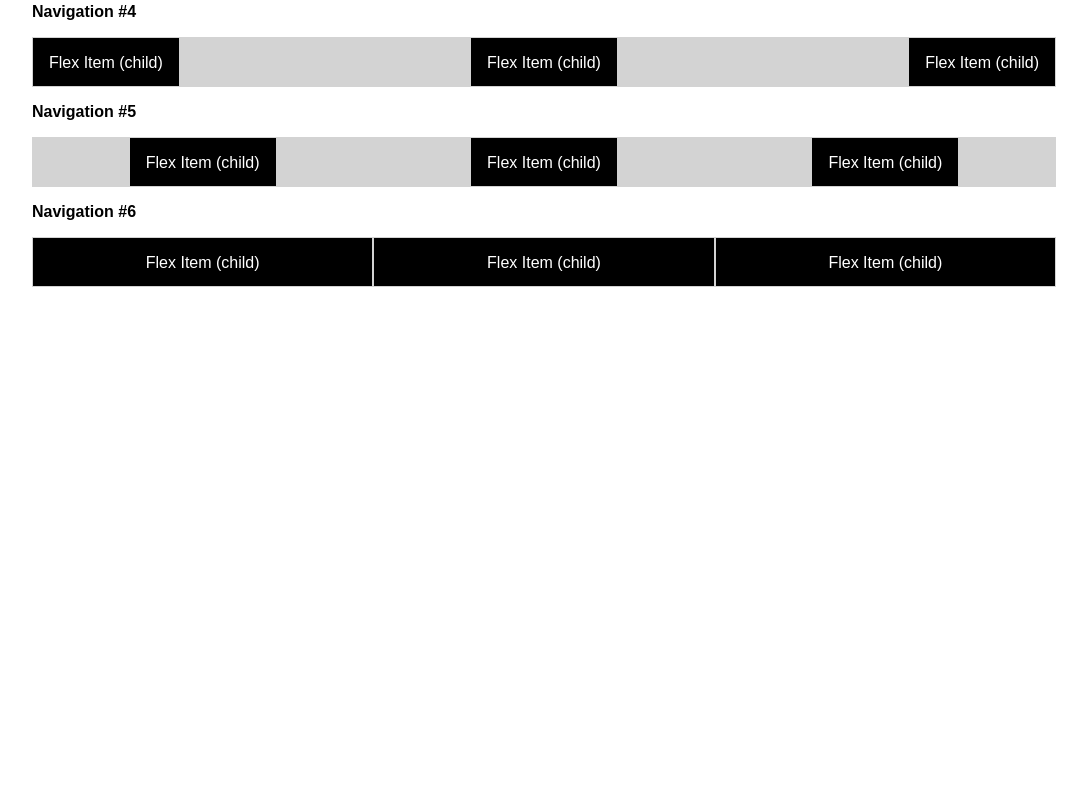
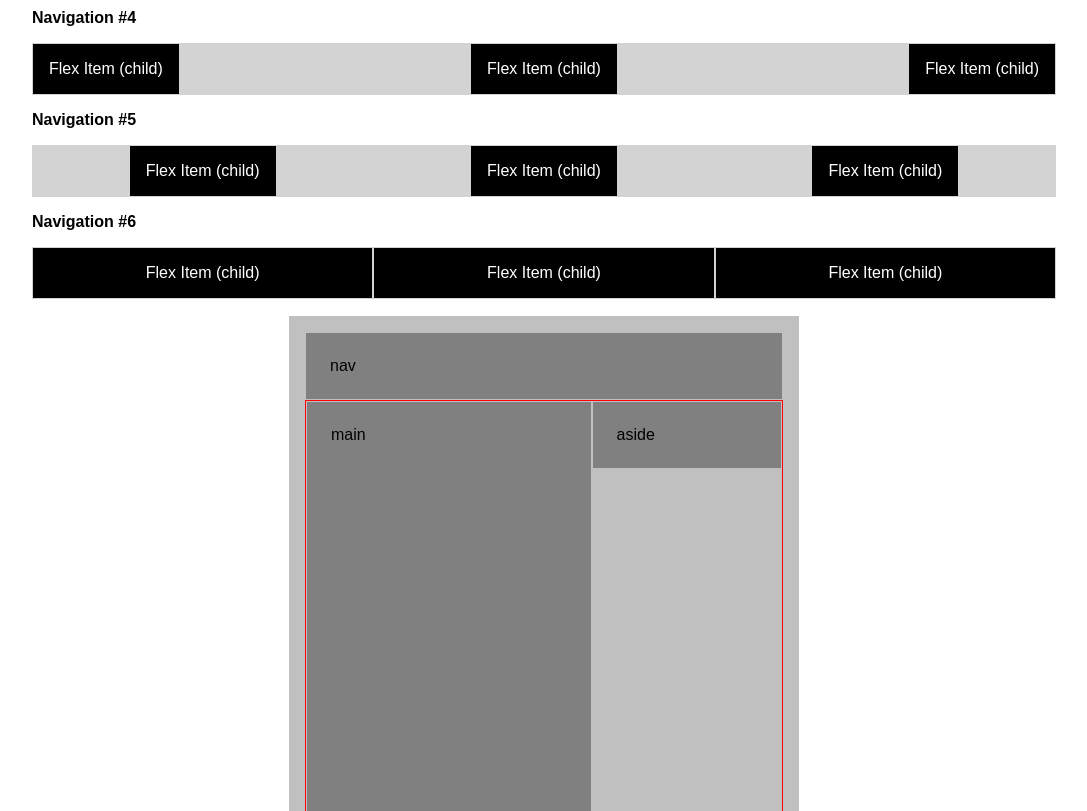
Before and after one commit to sbayart/nav_flex, a plain HTML site: page index.html in a window 1280 px wide. Shown: the part 329-1140 px from the top of the page, without its empty margins (96-1183 px from the left). Before the commit the page ends 800 px from the top, so only its background shows below. Drawn offline with Linux system fonts and the light colour scheme.

Commit message:
pb de hauteur pour le container

```diff
--- a/css/style.css
+++ b/css/style.css
@@ -1,25 +1,28 @@
 * {
     font-family:sans-serif;
+    box-sizing: border-box;
 }
 body{
     width: 80%;
     margin: auto;
     margin-top: 2em;
 }
-div {
+
+/*NAV*/
+
+#nav div {
     font-weight: bold;
 }
-ul {
+#nav ul {
     background-color: lightgrey;
     list-style: none;
     padding: 0;
     display: flex;
 }
-li {
+#nav li {
     background-color: black;
     color: white;
     border: 1px solid lightgrey;
-    height: 1em;
     padding: 1em;
 }
 #number2 {
@@ -38,3 +41,59 @@ li {
     flex:auto;
     text-align: center;
 }
+
+/*LAYOUT*/
+/*Les class layout sont communes pour tous les styles sont à ne pas changer*/
+.layout{
+    width: 50%;
+    min-height: 500px;
+    padding: 1em;
+    background-color: silver;
+    border: 1px solid white;
+    margin: auto;
+}
+.layout section {
+    display: flex;
+    height: 100vh;
+    border: 1px solid red;
+}
+
+.layout nav,.layout main,.layout aside{
+    background-color: gray;
+    border: 1px solid silver;
+    padding: 1.5em;
+}
+.layout nav{
+    width: 100%;
+}
+.layout main{
+    width: 60%;
+}
+.layout aside{
+    width: 40%;
+}
+
+/*changer la classe style dans le html pour voir les changements*/
+
+.style1 main{
+    align-self: stretch;
+}
+.style1 aside{
+    align-self: flex-start;
+}
+
+.style2 {
+    align-items: stretch;
+}
+
+.style3 aside{
+    order:1;
+    align-self: flex-start;
+}
+
+.style4 main{
+    align-self: stretch;
+}
+.style4 aside{
+    order:1;
+}
--- a/index.html
+++ b/index.html
@@ -2,10 +2,11 @@
 <html lang="fr">
     <head>
         <meta charset="UTF-8">
-        <title>titre de page</title>
+        <title>Flex Nav</title>
         <link href="./css/style.css" rel="stylesheet">
     </head>
     <body>
+        <section id="nav">
             <div>
                 Navigation #1
             </div>
@@ -66,5 +67,19 @@
                     <li>Flex Item (child)</li>
                 </ul>
             </nav>
+        </section>
+        <section class="layout">
+            <nav>
+                nav
+            </nav>
+            <section class="style3">
+                <aside>
+                    aside
+                </aside>
+                <main>
+                    main
+                </main>
+            </section>
+        </section>
     </body>
 </html>
```
Lines whose indentation alone changed are shown as unchanged.
